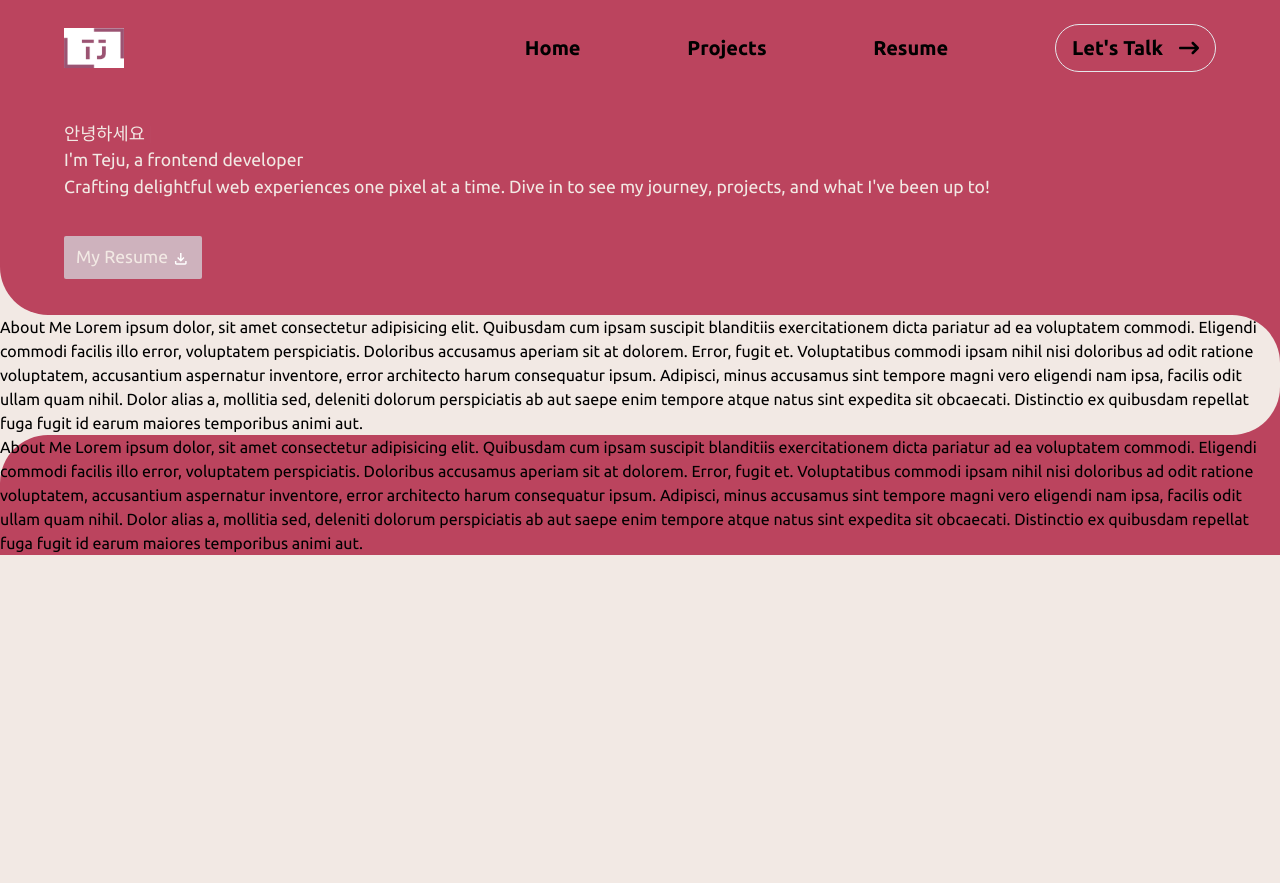
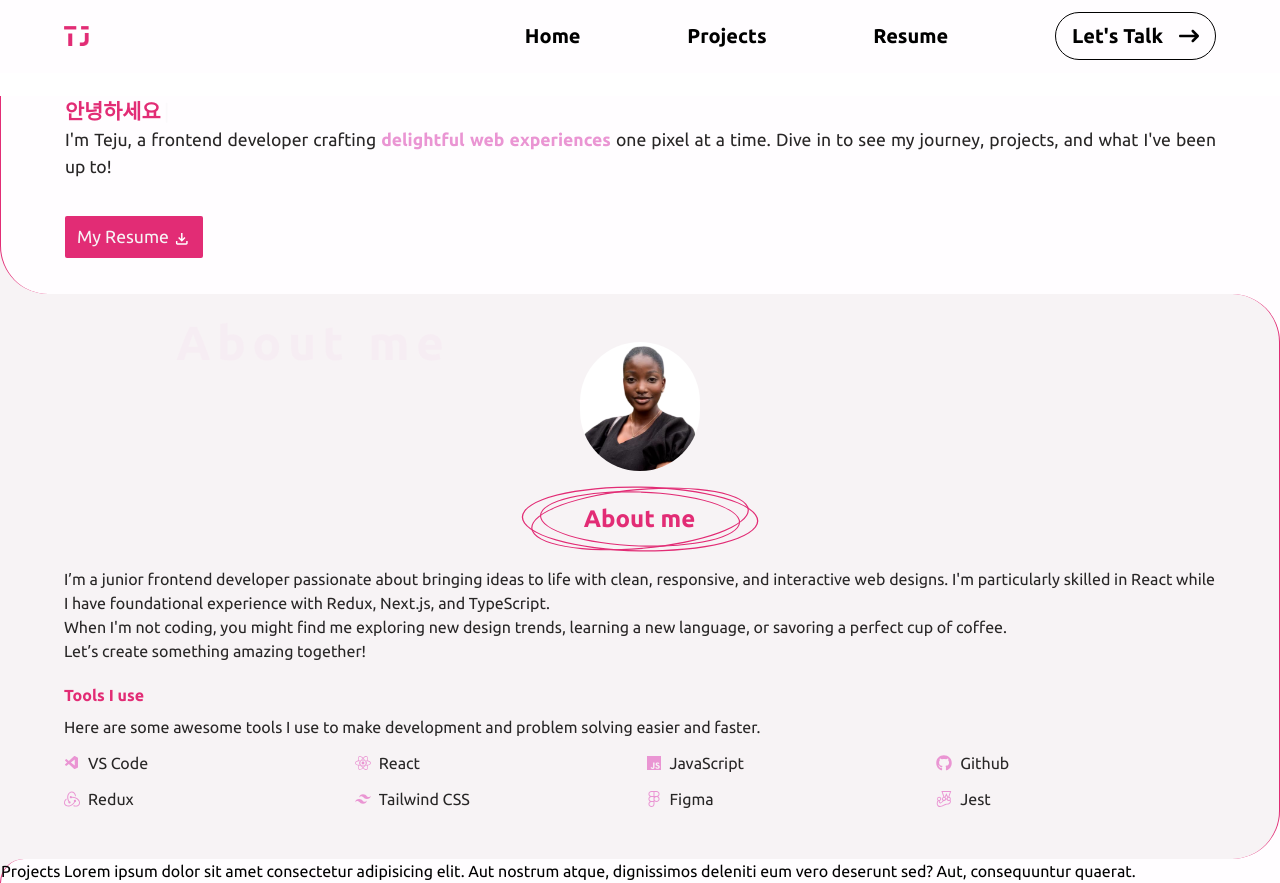
Before and after one commit to teju-doyin/portfolio, a React (Vite) app: page / in a window 1280 px wide. Before the commit the page ends 800 px from the top, so only its background shows below. Built offline with nearby package versions, Linux system fonts and the light colour scheme.

Commit message:
hero and about me section complete

```diff
--- a/src/App.jsx
+++ b/src/App.jsx
@@ -2,14 +2,16 @@ import { useState } from 'react'
 import './index.css'
 import Header from './components/Header'
 import Hero from './components/Hero'
+import AboutMe from './components/AboutMe'
 
 function App() {
 
 
   return (
-    <>
-    <div className='bg-deepPurple rounded-bl-[3rem]'>
-      <div className="w-[90%] mx-auto  rounded-bl-lg ">
+    <div className='overflow-x-hidden'>
+    <div className="bg-offWhite ">
+      <div className='bg-white  border-l-[1px] border-l-pink rounded-bl-[3rem]'>
+        <div className="w-[90%] mx-auto   rounded-bl-lg ">
           <Header />
           <Hero />
         </div>
@@ -18,19 +20,18 @@ function App() {
         <span className="third-oval"></span>
         </div> */}
       </div >
-    <div className="bg-deepPurple">
-      <div className="rounded-tr-[3rem] rounded-br-[3rem] bg-[#F2E9E4]">
-        About Me
-        Lorem ipsum dolor, sit amet consectetur adipisicing elit. Quibusdam cum ipsam suscipit blanditiis exercitationem dicta pariatur ad ea voluptatem commodi. Eligendi commodi facilis illo error, voluptatem perspiciatis. Doloribus accusamus aperiam sit at dolorem. Error, fugit et. Voluptatibus commodi ipsam nihil nisi doloribus ad odit ratione voluptatem, accusantium aspernatur inventore, error architecto harum consequatur ipsum. Adipisci, minus accusamus sint tempore magni vero eligendi nam ipsa, facilis odit ullam quam nihil. Dolor alias a, mollitia sed, deleniti dolorum perspiciatis ab aut saepe enim tempore atque natus sint expedita sit obcaecati. Distinctio ex quibusdam repellat fuga fugit id earum maiores temporibus animi aut.
+    </div>
+    <div className="bg-white">
+      <div className="pb-12 rounded-tr-[3rem] rounded-br-[3rem]  border-r-[1px]  border-r-pink bg-offWhite">
+        <AboutMe/>
       </div>
     </div>
-    <div className="bg-[#F2E9E4]">
-      <div className="rounded-tl-[3rem] bg-deepPurple border-">
-        About Me
-        Lorem ipsum dolor, sit amet consectetur adipisicing elit. Quibusdam cum ipsam suscipit blanditiis exercitationem dicta pariatur ad ea voluptatem commodi. Eligendi commodi facilis illo error, voluptatem perspiciatis. Doloribus accusamus aperiam sit at dolorem. Error, fugit et. Voluptatibus commodi ipsam nihil nisi doloribus ad odit ratione voluptatem, accusantium aspernatur inventore, error architecto harum consequatur ipsum. Adipisci, minus accusamus sint tempore magni vero eligendi nam ipsa, facilis odit ullam quam nihil. Dolor alias a, mollitia sed, deleniti dolorum perspiciatis ab aut saepe enim tempore atque natus sint expedita sit obcaecati. Distinctio ex quibusdam repellat fuga fugit id earum maiores temporibus animi aut.
+    <div className="bg-offWhite">
+      <div className="rounded-tl-[3rem] bg-white  border-l-[1px]   border-l-pink">
+        Projects Lorem ipsum dolor sit amet consectetur adipisicing elit. Aut nostrum atque, dignissimos deleniti eum vero deserunt sed? Aut, consequuntur quaerat.
       </div>
     </div>
-    </>
+    </ div>
   )
 }
 
--- a/src/components/AboutMe.jsx
+++ b/src/components/AboutMe.jsx
@@ -1,9 +1,39 @@
-import React from 'react'
-
+import React from 'react';
+import profile from '../../public/profile.png';
+import Tools from './Tools';
+// import '..d'
 const AboutMe = () => {
   return (
-    <div>AboutMe</div>
-  )
-}
+    <section className='w-[90%] mx-auto '>
+      <div className='text-5xl font-bold opacity-5 text-lavender relative top-6 left-28  tracking-[.4rem]'>About me</div>
+      <div className="">
+        <div className="flex flex-col justify-center items-center gap-5">
+            <div className=" z-10  "><img src={profile} alt="Profile" width={120} className='rounded-full ' /></div>
+            <div className="">
+                <div className="relative oval-container font-semibold">
+                  About me
+                  <span className="third-oval"></span>
+                </div>
+            </div>
+        </div>
+        <div className="text-justify py-5 text-blackish">
+            <p>
+            I’m a junior frontend developer passionate about bringing ideas to life with clean, responsive, and interactive web designs.
+            I'm particularly skilled in React while I have foundational experience with Redux, Next.js, and TypeScript.
+            </p>
+            <p>
+            {/* With a strong background in computer science and an internship that sharpened my skills, I've gained valuable experience building real-world applications that prioritize both aesthetics and user experience. */}
+            {/* I thrive in collaborative environments, leveraging strong communication and teamwork skills to contribute meaningfully to team efforts and ensure project success. At the same time, I am equally adept at working independently, taking initiative, and driving tasks to completion with attention to detail and efficiency. */}
+            </p>
+            <p>
+                When I'm not coding, you might find me exploring new design trends, learning a new language, or savoring a perfect cup of coffee.
+            </p>
+            <p>Let’s create something amazing together!</p>
+        </div>
+      </div>
+      <Tools/>
+    </section>
+  );
+};
 
-export default AboutMe
+export default AboutMe;
--- a/src/components/Header.jsx
+++ b/src/components/Header.jsx
@@ -7,11 +7,11 @@ const Header = () => {
     const [isMenuOpen, setIsMenuOpen] = useState(false)
     const toggleMenu = () => setIsMenuOpen(!isMenuOpen)
   return (
-    <header className='sticky top-0 z-50  '>
-        <div className='flex justify-between  items-center  pb-4 pt-6'>
-            <img src={logo} alt="" width={60} />
+    <header className='fixed bg-white w-full  left-0 top-0 z-50  '>
+        <div className='flex justify-between w-[90%] mx-auto  items-center  py-3'>
+            <img src={logo} alt="" width={25} />
             <div className=" md:hidden">
-                <HiMenuAlt3 style={{color:'white', cursor:'pointer'}} size={30} onClick={toggleMenu} />
+                <HiMenuAlt3 style={{color:'#e22c75', cursor:'pointer'}} size={30} onClick={toggleMenu} />
             </div>
             <nav className="md:flex w-[60%] justify-between items-center hidden">
                 <a href="#" className="text-red-wine font-semibold text-[20px]">Home</a>
@@ -19,13 +19,13 @@ const Header = () => {
                 <a href="#" className="text-red-wine font-semibold text-[20px]">Resume</a>
                 <a href="#" className="text-red-wine font-semibold text-[20px] flex items-center gap-4 border border-red-wine px-4 py-2 rounded-3xl hover:bg-white hover:transition hover:duration-500 hover: hover:text-red-wine">Let&apos;s Talk <FaArrowRightLong /></a>
             </nav>
-            <div className={`fixed top-0 left-0 h-full w-full md:hidden bg-red-wine transform ${isMenuOpen ? 'translate-x-0' : '-translate-x-full'} transition-transform duration-300 ease-in-out`}>
-                <IoClose style={{color:'white', cursor:'pointer',marginLeft:'auto', marginTop:'1rem', marginRight:'1rem'}} size={40} onClick={toggleMenu} />
+            <div className={`fixed top-0 left-0 h-full  w-full md:hidden bg-offWhite transform ${isMenuOpen ? 'translate-x-0' : '-translate-x-full'} transition-transform duration-300 ease-in-out`}>
+                <IoClose style={{color:'e22c75', cursor:'pointer',marginLeft:'auto', marginTop:'1rem', marginRight:'1rem'}} size={40} onClick={toggleMenu} />
                 <nav className="mt-24 flex flex-col justify-center items-center p-4 space-y-10">
-                    <a href="#" className="text-white font-semibold text-[20px]">Home</a>
-                    <a href="#" className="text-white font-semibold text-[20px]">Projects</a>
-                    <a href="#" className="text-white font-semibold text-[20px]">Resume</a>
-                    <a href="#" className="text-white font-semibold text-[20px] flex items-center gap-4 border border-white px-4 py-2 rounded-3xl hover:bg-white hover:transition hover:duration-500 hover: hover:text-red-wine">Let&apos;s Talk <FaArrowRightLong /></a>
+                    <a href="#" className="text-pink font-semibold text-[20px]">Home</a>
+                    <a href="#" className="text-pink font-semibold text-[20px]">Projects</a>
+                    <a href="#" className="text-pink font-semibold text-[20px]">Resume</a>
+                    <a href="#" className="text-pink font-semibold text-[20px] flex items-center gap-4 border border-pink px-4 py-2 rounded-3xl hover:bg-white hover:transition hover:duration-500 hover: hover:text-red-wine">Let&apos;s Talk <FaArrowRightLong /></a>
                 </nav>
             </div>
         </div>
--- a/src/components/Hero.jsx
+++ b/src/components/Hero.jsx
@@ -14,19 +14,19 @@ const Hero = () => {
         onLoopDone: ()=>setFinished(true)
     })
   return (
-    <div className='text-[1.1rem] text-white mt-8 rounded-bl-lg'>
-        <h1 className=''>
+    <div className='text-[1.1rem] text-blackish mt-24 rounded-bl-lg'>
+        <h1 className='text-[1.3rem]'>
             {/* { ' '} */}
-            <span className=''>{text}</span>
+            <span className='text-pink font-semibold'>{text}</span>
             <span className=''>
                {!finished && <Cursor />}
             </span>
 
         </h1>
-        <p className=''> I'm Teju, a frontend developer <br />Crafting delightful web experiences one pixel at a time.
+        <p className=' text-justify'> I'm Teju, a frontend developer crafting <span className='text-lavender font-semibold'>delightful web experiences</span>  one pixel at a time.
         Dive in to see my journey, projects, and what I've been up to!
         </p>
-        <button className='my-9 bg-lavender px-3 py-2 rounded-sm'> My Resume <MdOutlineFileDownload style={{color:'white', display:"inline"}} />
+        <button className='my-9 bg-pink text-offWhite px-3 py-2 rounded-sm'> My Resume <MdOutlineFileDownload style={{color:'white', display:"inline"}} />
         </button>
     </div>
   )
--- /dev/null
+++ b/src/components/Tools.jsx
@@ -0,0 +1,47 @@
+import React from 'react';
+import { VscVscode } from "react-icons/vsc";
+import { FaGithub, FaReact, FaFigma } from "react-icons/fa";
+import { SiRedux, SiJest } from "react-icons/si";
+import { RiTailwindCssFill } from "react-icons/ri";
+import { IoLogoJavascript } from "react-icons/io5";
+
+const Tools = () => {
+  return (
+    <section className="text-blackish">
+      <div>
+        <h4 className="font-semibold text-pink mb-2">Tools I use</h4>
+        <p className='text-[.9rem mb-3'>Here are some awesome tools I use to make development and problem solving easier and faster.</p>
+      </div>
+      <div>
+        <ul className="grid grid-cols-3  md:grid-cols-4 gap-3">
+          <li className="flex items-center">
+            <VscVscode className="mr-2 text-lavender" /> VS Code
+          </li>
+          <li className="flex items-center">
+            <FaReact className="mr-2 text-lavender" /> React
+          </li>
+          <li className="flex items-center">
+            <IoLogoJavascript className="mr-2 text-lavender" /> JavaScript
+          </li>
+          <li className="flex items-center">
+            <FaGithub className="mr-2 text-lavender" /> Github
+          </li>
+          <li className="flex items-center">
+            <SiRedux className="mr-2 text-lavender" /> Redux
+          </li>
+          <li className="flex items-center">
+            <RiTailwindCssFill className="mr-2 text-lavender" /> Tailwind CSS
+          </li>
+          <li className="flex items-center">
+            <FaFigma className="mr-2 text-lavender" /> Figma
+          </li>
+          <li className="flex items-center">
+            <SiJest className="mr-2 text-lavender" /> Jest
+          </li>
+        </ul>
+      </div>
+    </section>
+  );
+};
+
+export default Tools;
--- a/src/index.css
+++ b/src/index.css
@@ -4,17 +4,14 @@
 @tailwind utilities;
 body{
     font-family: "Ubuntu", sans-serif;
-    background-color: #F2E9E4;
 }
 .oval-container {
     display: inline-block;
     padding: 10px 20px;
     font-size: 24px;
-    color: #4169e1;
+    color: #e22c75;
     text-align: center;
-    font-weight: bold;
     position: relative;
-    margin-left: 4rem;
   }
 
   .oval-container::before,
@@ -22,13 +19,12 @@ body{
   .oval-container .third-oval {
     content: '';
     position: absolute;
-    top: -5px;
-    left: -5px;
-    right: -5px;
-    bottom: -5px;
-    border: 1px solid #4169e1;
+    top: 3px;
+    left: -15px;
+    right: -15px;
+    bottom: 3px;
+    border: 1px solid #e22c75;
     border-radius: 50%;
-    z-index: -1;
   }
 
   .oval-container::before {
@@ -36,26 +32,9 @@ body{
   }
 
   .oval-container::after {
-    transform: scale(1.2) rotate(-3deg);
+    transform: scale(1.2) rotate(-5deg);
   }
 
   .oval-container .third-oval {
     transform: scale(1.3) rotate(1deg);
   }
-  .typewriter-text {
-    display: inline-block;
-    overflow: hidden;
-    white-space: nowrap;
-    border-right: 0.15em solid #4169e1; /* Same color as your cursor */
-    animation: typing 1.5s steps(5, end), blink-caret 0.75s step-end infinite;
-  }
-
-  @keyframes typing {
-    from { width: 0; }
-    to { width: 100%; }
-  }
-
-  @keyframes blink-caret {
-    from, to { border-color: transparent; }
-    50% { border-color: #4169e1; }
-  }
--- a/tailwind.config.js
+++ b/tailwind.config.js
@@ -7,12 +7,14 @@ export default {
   theme: {
     extend: {
       colors:{
-        'white': '#F2E9E4',
-        'lavender': '#CEB2BD',
-        'grayishPurple': '#8E7692',
-        'purple': '#572E54',
-        'deepPurple': '#BB445E',
-        // 'deepPurple': '#58977F',
+        'white': '#fffdff',
+        'offWhite': '#f7f3f5',
+        'pink': '#e22c75',
+        'lavender': '#ea95d3', //for the about me background text
+        'deepBlue': '#061d40',
+        'blackish': '#282626',
+        'green': '#77c4ab',
+        'gray': '#36424d',
       },
     },
   },
```
Also changed, not shown: public/logo.png, public/profile.png (added). Lines whose indentation alone changed are shown as unchanged.
